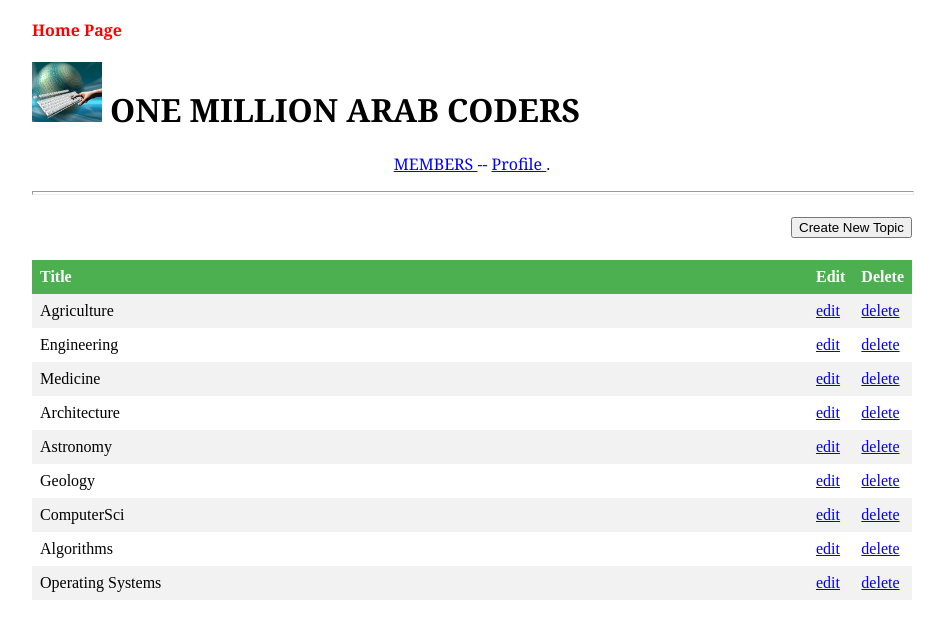
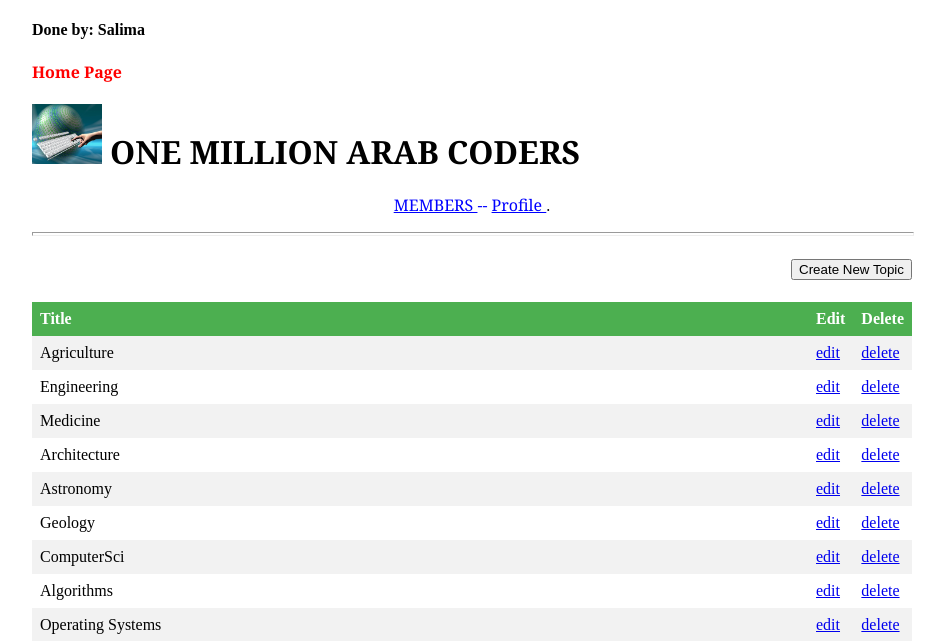
Before and after one commit to salimab/forums-flask, a Flask app: page / in a window 1280 px wide. Shown: the top 641 px of the page, without its empty margins (168-1113 px from the left). Run offline with Flask 2, Linux system fonts and the light colour scheme.

Commit message:
اصدار 1.0.0

```diff
--- a/app/templates/index.html
+++ b/app/templates/index.html
@@ -5,7 +5,7 @@
    <link rel="stylesheet" href="/static/style.css">
 </head>
 <body style="width: 880px; margin: auto;">
-
+    <h4 >Done by: Salima </h4>
     <h3 aligne = "left"><font size="3" face="georgia" color="red" > Home Page </font> </h3>
 
 
```
